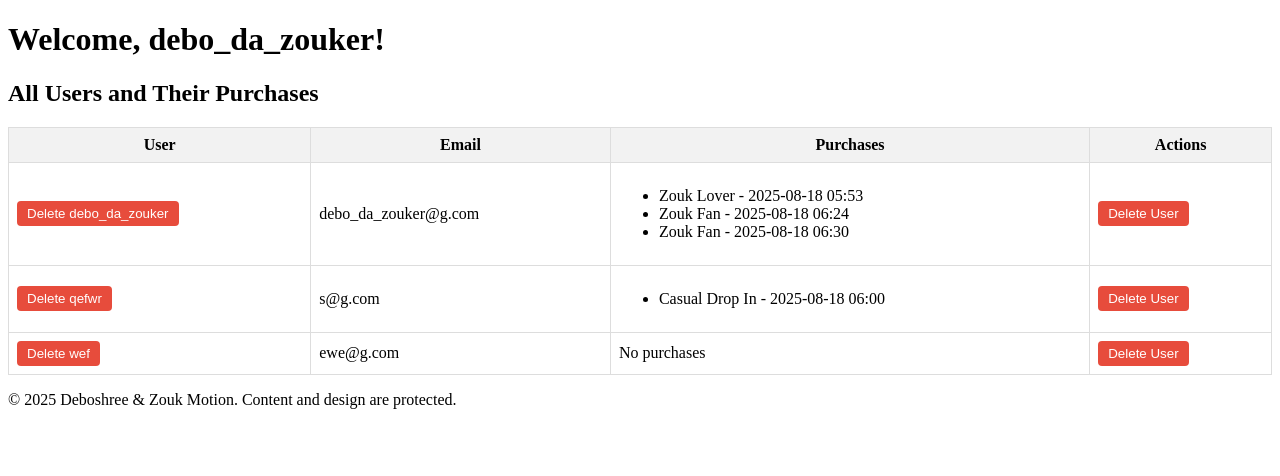
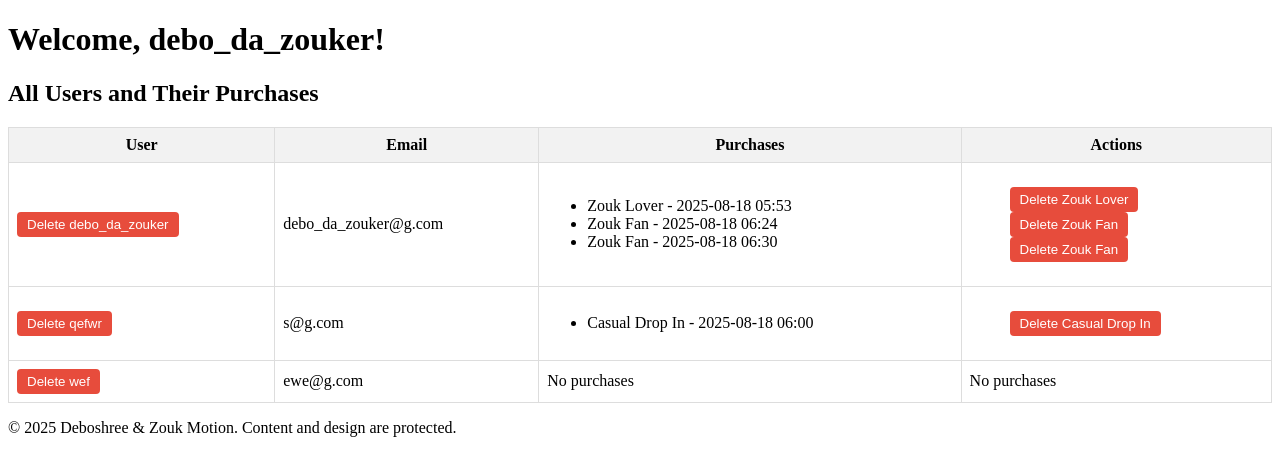
Before and after one commit to debo1992/zouk_debo, a Flask app: page /dashboard in a window 1280 px wide. Shown: the part 60-536 px from the top of the page. Run offline with Flask 3, Linux system fonts and the light colour scheme; a user stored in the database is signed in.

Commit message:
added plan

```diff
--- a/app.py
+++ b/app.py
@@ -177,6 +177,22 @@ def delete_user(user_id):
     return redirect(url_for('dashboard'))
 
 
+@app.route('/admin/purchases/delete/<int:purchase_id>', methods=['POST'])
+def delete_purchase(purchase_id):
+    # ✅ Admin-only access
+    if 'username' not in session or session['username'] != "debo_da_zouker":
+        flash("Unauthorized access.")
+        return redirect(url_for('login'))
+
+    purchase = Purchase.query.get_or_404(purchase_id)
+
+    db.session.delete(purchase)
+    db.session.commit()
+    flash("Purchase deleted successfully.")
+    return redirect(url_for('dashboard'))
+
+
+
 
 if __name__ == '__main__':
     app.run(host='0.0.0.0', debug=True)
--- a/templates/dashboard.html
+++ b/templates/dashboard.html
@@ -63,10 +63,23 @@
                         {% endif %}
                     </td>
                     <td>
-                        <form action="{{ url_for('delete_user', user_id=user.id) }}" method="POST" onsubmit="return confirm('Are you sure you want to delete this user and all their purchases?');">
-                            <button type="submit">Delete User</button>
-                        </form>
-                    </td>
+                    {% if user.purchases %}
+                        <ul style="list-style-type:none;">
+                        {% for p in user.purchases %}
+                                <li>
+                                <!-- Delete Purchase Button -->
+                                <form action="{{ url_for('delete_purchase', purchase_id=p.id) }}" method="POST"
+                                    style="display:inline;"
+                                    onsubmit="return confirm('Delete this purchase?');">
+                                    <button type="submit">Delete {{ p.plan_name }} </button>
+                                </form>
+                                </li>
+                        {% endfor %}
+                        </ul>
+                    {% else %}
+                        No purchases
+                    {% endif %}
+                </td>
                 </tr>
                 {% endfor %}
             </tbody>
```
Also changed, not shown: instance/users.db.
